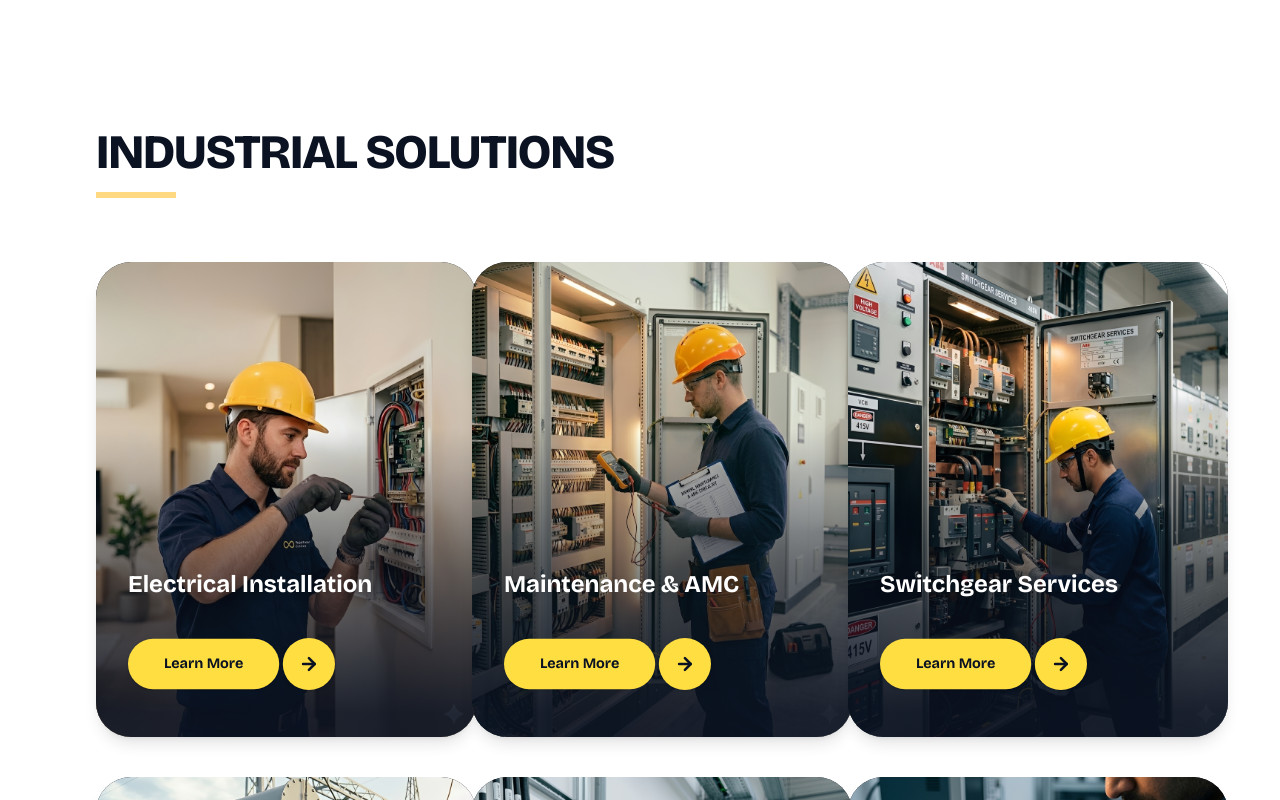
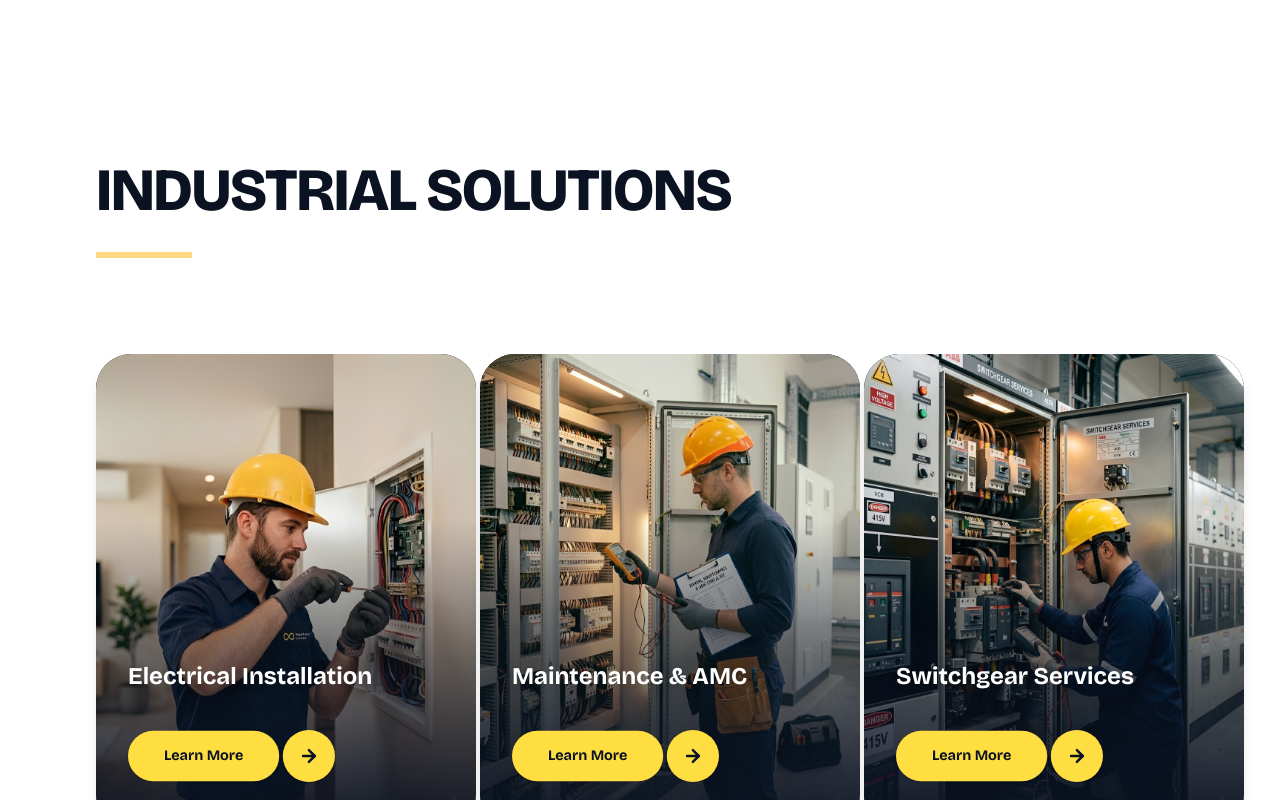
Before and after one commit to hari-05pithwa/yogeshwar-controls, a Next.js app: page /services in a window 1280 px wide. Shown: the part 800-1600 px from the top of the page. Built offline with nearby package versions, Linux system fonts and the light colour scheme.

Commit message:
ipad layout fix

```diff
--- a/src/app/services/page.js
+++ b/src/app/services/page.js
@@ -10,56 +10,16 @@ if (typeof window !== "undefined") {
 }
 
 const allServices = [
-  {
-    title: "Electrical Installation",
-    image: "/services/service1.jpg",
-    slug: "electrical-installation"
-  },
-  {
-    title: "Maintenance & AMC",
-    image: "/services/service2.jpg",
-    slug: "maintenance-amc"
-  },
-  {
-    title: "Switchgear Services",
-    image: "/services/service3.jpg",
-    slug: "switchgear-services"
-  },
-  {
-    title: "Transformer Services",
-    image: "/services/service4.jpg",
-    slug: "transformer-services"
-  },
-  {
-    title: "Energy Audit",
-    image: "/services/service5.jpg",
-    slug: "energy-audit"
-  },
-  {
-    title: "Automation & Repair",
-    image: "/services/service6.jpg",
-    slug: "automation-repair"
-  },
-  {
-    title: "Electrical Testing & Calibration",
-    image: "/services/service7.jpg",
-    slug: "testing-calibration"
-  },
-  {
-    title: "Earthing & Safety",
-    image: "/services/service8.jpg",
-    slug: "earthing-safety"
-  },
-  {
-    title: "HT/LT Services",
-    image: "/services/service9.jpg",
-    slug: "ht-lt-services"
-  },
-  {
-    title: "Breakdown Support",
-    image: "/services/service10.jpg",
-    slug: "breakdown-support"
-  },
+  { title: "Electrical Installation", image: "/services/service1.jpg", slug: "electrical-installation" },
+  { title: "Maintenance & AMC", image: "/services/service2.jpg", slug: "maintenance-amc" },
+  { title: "Switchgear Services", image: "/services/service3.jpg", slug: "switchgear-services" },
+  { title: "Transformer Services", image: "/services/service4.jpg", slug: "transformer-services" },
+  { title: "Energy Audit", image: "/services/service5.jpg", slug: "energy-audit" },
+  { title: "Automation & Repair", image: "/services/service6.jpg", slug: "automation-repair" },
+  { title: "Electrical Testing & Calibration", image: "/services/service7.jpg", slug: "testing-calibration" },
+  { title: "Earthing & Safety", image: "/services/service8.jpg", slug: "earthing-safety" },
+  { title: "HT/LT Services", image: "/services/service9.jpg", slug: "ht-lt-services" },
+  { title: "Breakdown Support", image: "/services/service10.jpg", slug: "breakdown-support" },
 ];
 
 export default function ServicesPage() {
@@ -68,7 +28,6 @@ export default function ServicesPage() {
   useGSAP(() => {
     const tl = gsap.timeline();
 
-    // Hero Text Entrance
     tl.from(".reveal-text", {
       y: 50,
       opacity: 0,
@@ -77,7 +36,6 @@ export default function ServicesPage() {
       ease: "power3.out",
     });
 
-    // Grid Items Reveal
     gsap.from(".service-item", {
       scrollTrigger: {
         trigger: ".services-grid",
@@ -94,7 +52,7 @@ export default function ServicesPage() {
   return (
     <main ref={containerRef} className="bg-white overflow-x-hidden">
 
-      {/* --- HERO SECTION: FULL SCREEN WITH VIDEO --- */}
+      {/* --- HERO SECTION --- */}
       <section className="relative min-h-screen flex items-center bg-[#0B1221] text-white pt-20">
         <div className="absolute inset-0 z-0 overflow-hidden">
           <video
@@ -105,9 +63,7 @@ export default function ServicesPage() {
             className="w-full h-full object-cover opacity-50"
           >
             <source src="/hero-bg.mp4" type="video/mp4" />
-            Your browser does not support the video tag.
           </video>
-          {/* Gradient for Legibility & Navbar stand-out */}
           <div className="absolute inset-0 bg-gradient-to-b from-[#0B1221]/80 via-transparent to-[#0B1221]/60"></div>
         </div>
 
@@ -131,18 +87,24 @@ export default function ServicesPage() {
       </section>
 
       {/* --- SERVICES GRID SECTION --- */}
-      <section className="services-grid py-20 md:py-32 bg-white">
-        <div className="container mx-auto px-6 md:px-12 lg:px-24">
+      <section className="services-grid py-24 md:py-32 lg:py-40 bg-white">
+        <div className="container mx-auto px-8 md:px-20 lg:px-24">
 
-          <div className="mb-16">
-            <h2 className="text-[#0B1221] text-3xl md:text-5xl font-black uppercase tracking-tight">
+          <div className="mb-16 md:mb-24">
+            <h2 className="text-[#0B1221] text-4xl md:text-5xl lg:text-6xl font-black uppercase tracking-tight leading-none">
               Industrial Solutions
             </h2>
-            <div className="h-1.5 w-20 bg-[#FFD982] mt-4"></div>
+            <div className="h-1.5 w-24 bg-[#FFD982] mt-6 md:mt-8"></div>
           </div>
 
-          {/* Grid: 1 col mobile, 2 tablet, 3 desktop */}
-          <div className="grid grid-cols-1 sm:grid-cols-2 lg:grid-cols-3 gap-8 md:gap-10">
+          {/*
+              REFINED GRID LOGIC:
+              1. Mobile/Portrait Tablet (up to 1023px): 1 column (gives cards full width to breathe)
+              2. Landscape Tablet/Desktop (1024px+): 2 columns
+              3. Large Screens (1280px+): 3 columns
+              Added large gaps (gap-16) to ensure separation.
+          */}
+          <div className="grid grid-cols-1 lg:grid-cols-2 xl:grid-cols-3 gap-12 md:gap-16 lg:gap-12 xl:gap-16">
             {allServices.map((service, index) => (
               <div key={index} className="service-item h-full">
                 <ServiceCard
@@ -156,19 +118,19 @@ export default function ServicesPage() {
         </div>
       </section>
 
-      {/* --- CTA SECTION: TECHNICAL CONSULTATION --- */}
-      <section className="py-20 bg-[#F8F9FA]">
+      {/* --- CTA SECTION --- */}
+      <section className="py-24 md:py-32 bg-[#F8F9FA] border-t border-gray-100">
         <div className="container mx-auto px-6 text-center">
           <div className="max-w-3xl mx-auto">
-            <h3 className="text-[#0B1221] text-3xl md:text-5xl font-black uppercase mb-8 leading-tight">
+            <h3 className="text-[#0B1221] text-3xl md:text-5xl lg:text-6xl font-black uppercase mb-8 leading-tight tracking-tight">
               Need a Technical <span className="text-[#0B1221]">Evaluation?</span>
             </h3>
-            <p className="text-gray-500 font-bold text-lg mb-10">
+            <p className="text-gray-600 font-bold text-lg md:text-xl mb-12 leading-relaxed">
               Our engineering team provides comprehensive audits and breakdown support across industrial landscapes.
             </p>
             <a
               href="/contact"
-              className="inline-block bg-[#0B1221] text-[#FFD982] font-black uppercase tracking-widest px-12 py-5 rounded-full hover:bg-[#FFD982] hover:text-[#0B1221] transition-all duration-300 shadow-xl"
+              className="inline-block bg-[#0B1221] text-[#FFD982] font-black uppercase tracking-[0.2em] px-14 py-6 rounded-full hover:bg-[#FFD982] hover:text-[#0B1221] transition-all duration-300 shadow-xl text-sm md:text-base"
             >
               Get in Touch
             </a>
--- a/src/components/layout/Footer.js
+++ b/src/components/layout/Footer.js
@@ -29,10 +29,12 @@ export default function Footer() {
   ];
 
   return (
-    <footer className="bg-navy text-white py-16 px-10 md:px-16 lg:px-24 border-t border-white/5 font-bricolage">
-      <div className="container mx-auto grid grid-cols-1 md:grid-cols-3 gap-18 md:gap-8">
+    <footer className="bg-navy text-white py-16 px-6 md:px-16 lg:px-24 border-t border-white/5 font-bricolage">
+      <div className="container mx-auto grid grid-cols-1 sm:grid-cols-2 md:grid-cols-3 gap-12 md:gap-x-12 lg:gap-16">
+
         {/* Column 1: Branding */}
-        <div className="flex flex-col gap-8 items-start">
+        {/* For tablets (md), we keep it as 1 column width to prevent overcrowding */}
+        <div className="flex flex-col gap-8 items-start sm:col-span-2 md:col-span-1">
           <Link href="/" className="flex items-center">
             <Image
               src="/logo.svg"
@@ -49,14 +51,11 @@ export default function Footer() {
                 key={social.name}
                 href={social.href}
                 aria-label={social.name}
-                /* Increased container from w-10 to w-14 */
-                className="w-14 h-14 rounded-full border border-white/10 flex items-center justify-center hover:bg-primary transition-all duration-300 group"
+                className="w-12 h-12 md:w-14 md:h-14 rounded-full border border-white/10 flex items-center justify-center hover:bg-primary transition-all duration-300 group"
               >
                 <svg
-                  /* Using a standard 24x24 viewBox for better scaling */
                   viewBox="0 0 24 24"
-                  /* Increased icon size from w-5 to w-7 */
-                  className="w-7 h-7 fill-white group-hover:fill-navy transition-colors duration-300"
+                  className="w-6 h-6 md:w-7 md:h-7 fill-white group-hover:fill-navy transition-colors duration-300"
                   xmlns="http://www.w3.org/2000/svg"
                 >
                   <path d={social.svg} />
@@ -67,7 +66,7 @@ export default function Footer() {
         </div>
 
         {/* Column 2: Contact Info */}
-        <div className="flex flex-col gap-6">
+        <div className="flex flex-col gap-6 sm:ml-4">
           <h3 className="text-primary text-lg font-bold tracking-tight">
             Contact Us
           </h3>
@@ -75,7 +74,7 @@ export default function Footer() {
           <div className="flex flex-col gap-6 text-sm">
             {/* Mobile */}
             <div className="flex items-start gap-4">
-              <div className="mt-1">
+              <div className="mt-1 shrink-0">
                 <svg className="w-5 h-5 fill-primary" viewBox="0 0 24 24">
                   <path d="M6.62 10.79c1.44 2.82 3.76 5.14 6.59 6.59l2.2-2.2c.27-.27.67-.36 1.02-.24 1.12.37 2.33.57 3.57.57.55 0 1 .45 1 1V20c0 .55-.45 1-1 1-9.39 0-17-7.61-17-17 0-.55.45-1 1-1h3.5c.55 0 1 .45 1 1 0 1.25.2 2.45.57 3.57.11.35.03.74-.25 1.02l-2.2 2.2z" />
                 </svg>
@@ -95,7 +94,7 @@ export default function Footer() {
 
             {/* Email */}
             <div className="flex items-start gap-4">
-              <div className="mt-1">
+              <div className="mt-1 shrink-0">
                 <svg className="w-5 h-5 fill-primary" viewBox="0 0 24 24">
                   <path d="M20 4H4c-1.1 0-1.99.9-1.99 2L2 18c0 1.1.9 2 2 2h16c1.1 0 2-.9 2-2V6c0-1.1-.9-2-2-2zm0 4l-8 5-8-5V6l8 5 8-5v2z" />
                 </svg>
@@ -106,7 +105,7 @@ export default function Footer() {
                 </span>
                 <a
                   href="mailto:yogeshwar.controls@yahoo.com"
-                  className="hover:text-primary transition-colors text-[15px] font-medium text-white"
+                  className="hover:text-primary transition-colors text-[15px] font-medium text-white break-all md:break-normal"
                 >
                   yogeshwar.controls@yahoo.com
                 </a>
@@ -115,7 +114,7 @@ export default function Footer() {
 
             {/* Address */}
             <div className="flex items-start gap-4">
-              <div className="mt-1">
+              <div className="mt-1 shrink-0">
                 <svg className="w-5 h-5 fill-primary" viewBox="0 0 24 24">
                   <path d="M12 2C8.13 2 5 5.13 5 9c0 5.25 7 13 7 13s7-7.75 7-13c0-3.87-3.13-7-7-7zm0 9.5a2.5 2.5 0 0 1 0-5 2.5 2.5 0 0 1 0 5z" />
                 </svg>
@@ -133,8 +132,8 @@ export default function Footer() {
           </div>
         </div>
 
-        {/* Column 3: Links (Aligned Perfectly Under Heading) */}
-        <div className="flex flex-col gap-6 items-start">
+        {/* Column 3: Links */}
+        <div className="flex flex-col gap-6 items-start sm:ml-24">
           <h3 className="text-primary text-lg font-bold tracking-tight">
             Links
           </h3>
@@ -154,9 +153,9 @@ export default function Footer() {
       </div>
 
       {/* Bottom bar */}
-      <div className="container mx-auto mt-20 pt-8 border-t border-white/5 flex flex-col md:flex-row justify-between items-center gap-4 text-[9px] text-white/30 uppercase tracking-[0.2em] font-bold">
+      <div className="container mx-auto mt-16 md:mt-20 pt-8 border-t border-white/5 flex flex-col sm:flex-row justify-between items-center gap-6 text-[9px] text-white/30 uppercase tracking-[0.2em] font-bold text-center sm:text-left">
         <p>© 2026 Yogeshwar Controls. All Rights Reserved.</p>
-        <p className="text-white/10">Government Approved Licensed Contractor</p>
+        <p className="text-white/10 sm:text-right">Government Approved Licensed Contractor</p>
       </div>
     </footer>
   );
```
